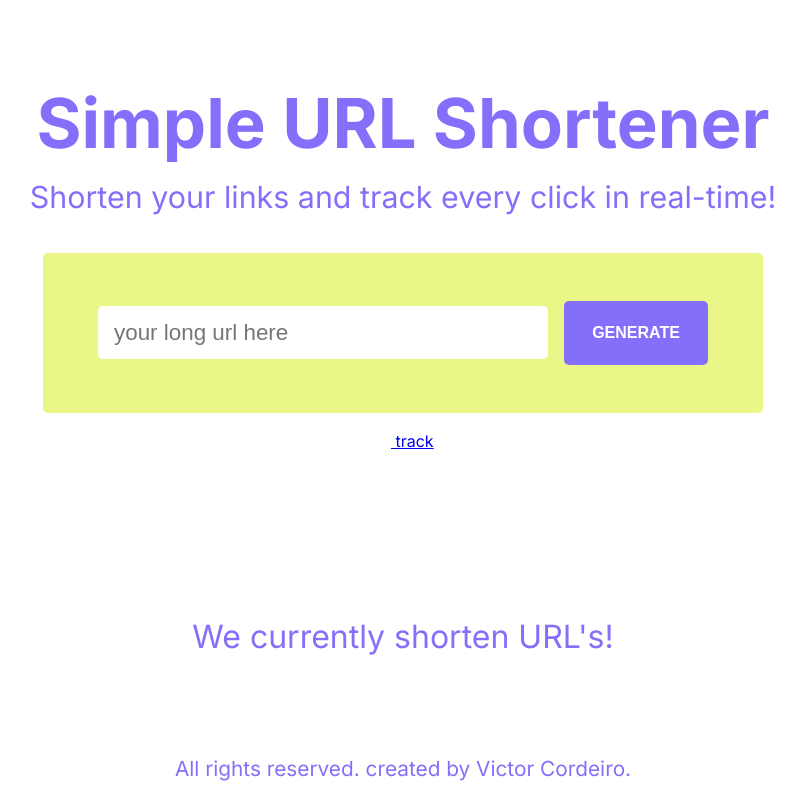
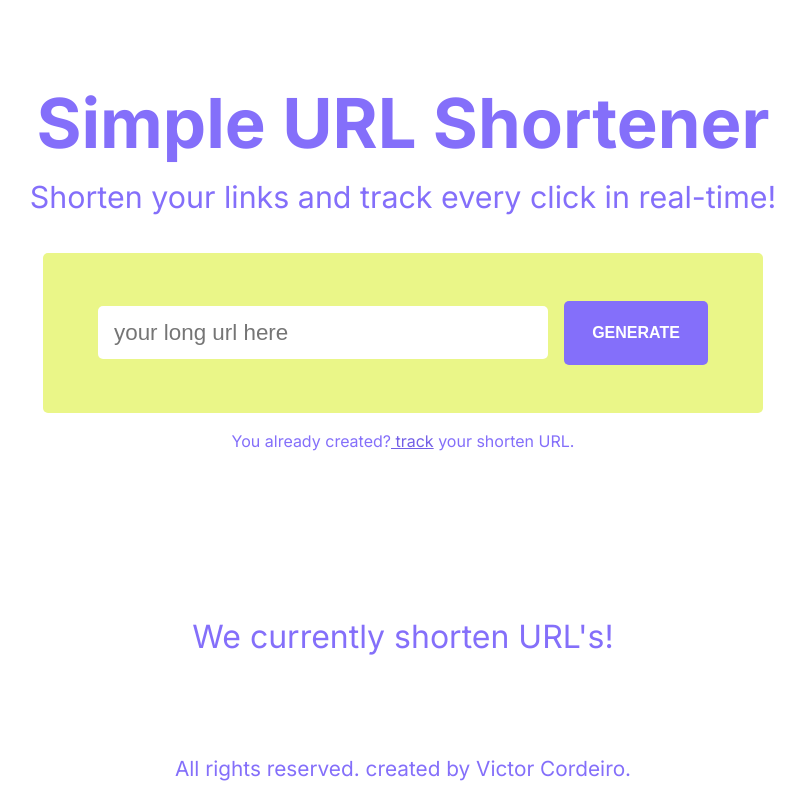
Before and after one commit to vitucordeiro/url-front, a React (Vite) app: page / in a window 1280 px wide. Shown: the whole page, without its empty margins (237-1042 px from the left). Built offline with nearby package versions, Linux system fonts and the light colour scheme; no server answers.

Commit message:
feat: add animation to Span on Card component

```diff
--- a/src/Components/Card.css
+++ b/src/Components/Card.css
@@ -134,3 +134,19 @@
   border: none;
   transition: all 200ms ease-in-out;
 }
+
+.span {
+  color: #846ffa;
+}
+
+.span-link {
+  color: #735fe6;
+}
+
+.span-link:hover {
+  color: #4f3cb8;
+}
+
+.span-link:active {
+  color: #7766d4;
+}
--- a/src/Components/Counter.css
+++ b/src/Components/Counter.css
@@ -1,9 +1,11 @@
 .container {
   display: flex;
-  justify-content: space-around;
+  justify-content: center;
   align-items: center;
   margin-top: 10rem;
-  width: 100%
+  width: 100%;
+  color: #846ffa;
+
 }
 
 .container:hover {
```
